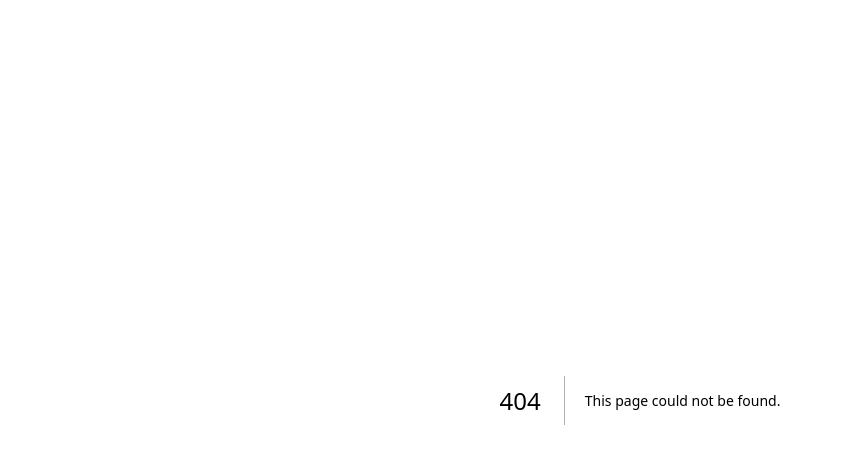
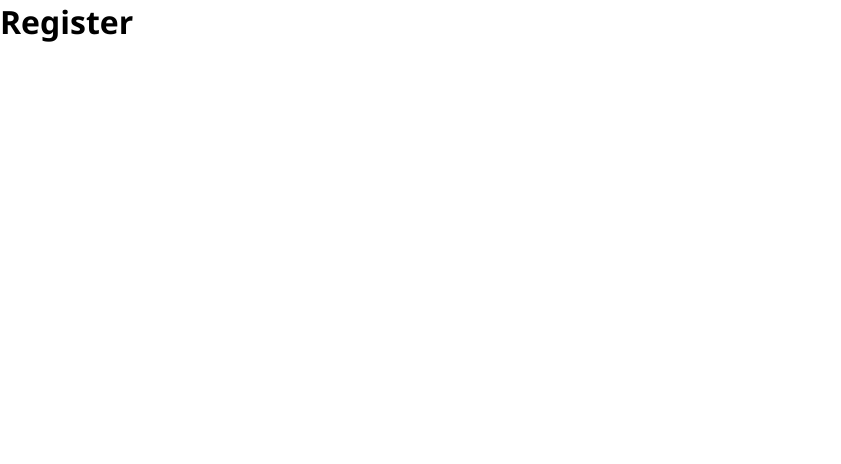
Before and after one commit to Rachelejr/tarsyn-app, a Next.js app: page /register in a window 1280 px wide. Before the commit this address had no page. Shown: the top 464 px of the page, without its empty margins (0-841 px from the left). Built offline with nearby package versions, Linux system fonts and the light colour scheme.

Commit message:
fix: add register page placeholder

```diff
--- /dev/null
+++ b/src/app/register/page.tsx
@@ -0,0 +1,7 @@
+export default function RegisterPage() {
+  return (
+    <div>
+      <h1>Register</h1>
+    </div>
+  );
+}
```
